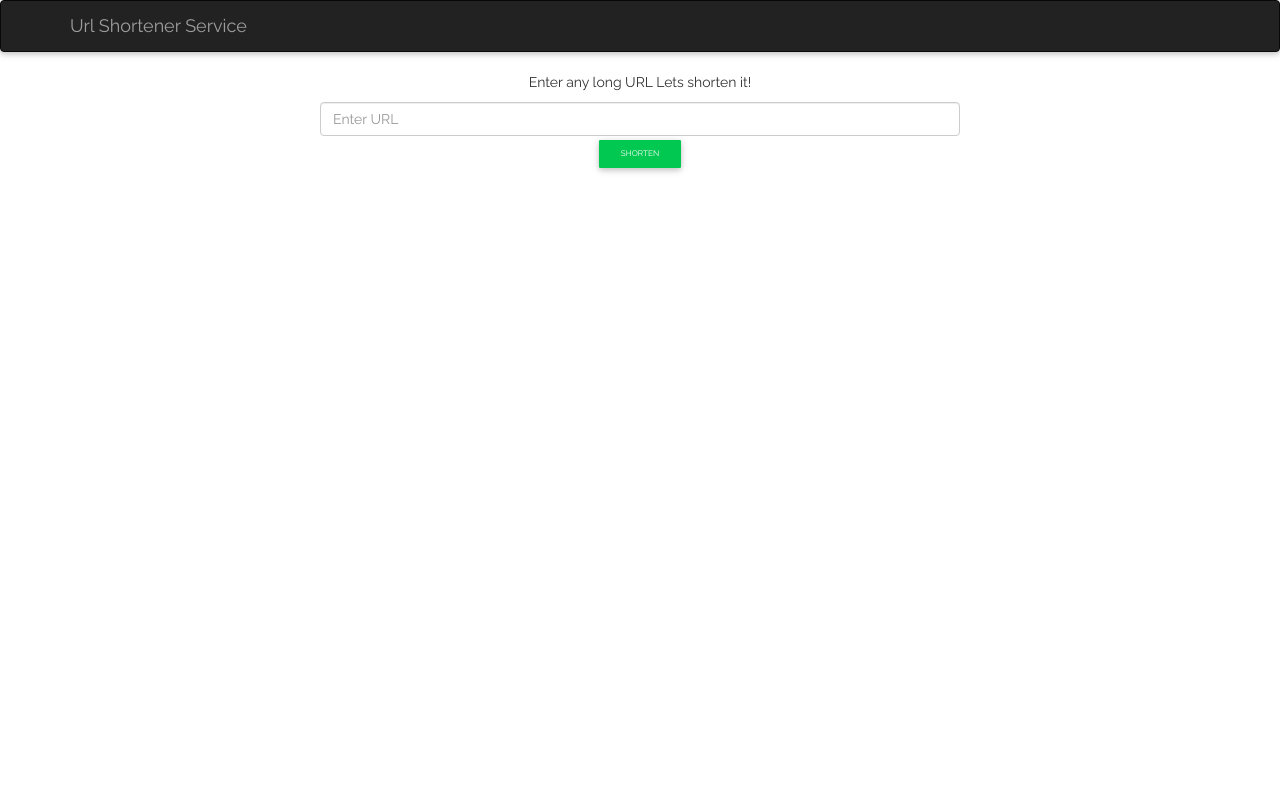
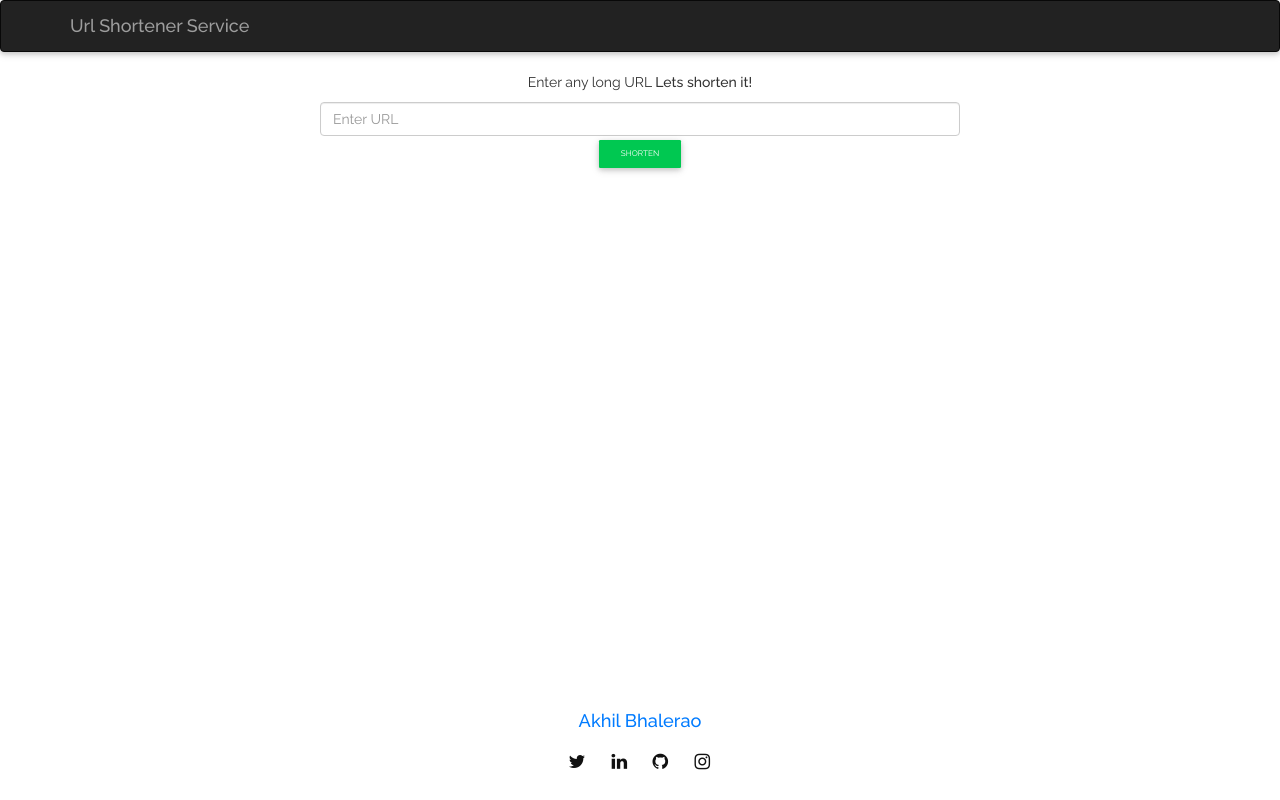
Before and after one commit to iamakkkhil/Url-Shortener, a Django app: page / in a window 1280 px wide. Run offline with Django 3.2, Linux system fonts and the light colour scheme; some libraries are stand-ins or nearby versions.

Commit message:
index.html updated

```diff
--- a/templates/index.html
+++ b/templates/index.html
@@ -11,6 +11,8 @@
     <link rel="stylesheet" href="https://bootswatch.com/darkly/bootstrap.min.css">
     <link rel="stylesheet" href="https://bootswatch.com/darkly/bootstrap.min.css">
     <link rel="stylesheet" href="https://cdnjs.cloudflare.com/ajax/libs/mdbootstrap/4.2.0/css/mdb.css">
+    <link rel="stylesheet" href="https://use.fontawesome.com/releases/v5.0.8/css/all.css">
+    <link rel="stylesheet" href="https://cdnjs.cloudflare.com/ajax/libs/font-awesome/4.7.0/css/font-awesome.min.css">
     <script src="https://code.jquery.com/jquery-3.1.1.js"></script>
     <script src="https://maxcdn.bootstrapcdn.com/bootstrap/3.3.7/js/bootstrap.min.js"></script>
     <script src="https://cdnjs.cloudflare.com/ajax/libs/bootbox.js/4.4.0/bootbox.min.js"></script>
@@ -20,10 +22,52 @@
         @import url(https://fonts.googleapis.com/css?family=Raleway:400,500);
 
         body {
+            min-height: 100vh;
             background: F44336;
+            display: flex;
+            flex-direction: column;
         }
         * {
             font-family: Raleway;
+        }
+        footer{
+            margin-top: auto;
+            padding-bottom: 20px;
+            font-size: 130%;
+        }
+        .footer-social {
+            margin: 0 auto;
+            text-align:center;
+            color: black;
+            padding: 5px;
+            width: 40%;
+        }
+        .footer-social a {
+            width: 25px;
+            height: 25px;
+            margin: 0 6px;
+            text-align: center;
+            display: inline-block;
+            color: #111;
+            border-radius: 50%;
+            transform: rotate(45deg);
+            line-height: 25px;
+
+            transition: all 500ms ease;
+        }
+        .footer-social a i {
+            -webkit-transform: rotate(-45deg);
+            -moz-transform: rotate(-45deg);
+            -o-transform: rotate(-45deg);
+            -ms-transform: rotate(-45deg);
+            transform: rotate(-45deg);
+        }
+        /* hover */
+        .footer-social a:hover{
+            color: #fff;
+        }
+        .footer-social a:hover{
+            background: #111;
         }
     </style>
     <title>URL Shortner</title>
@@ -33,12 +77,12 @@
     <nav class="navbar navbar-inverse">
         <div class="container">
             <div class="navbar-header">
-                <a class="navbar-brand" href="#">Url Shortener Service</a>
+                <a class="navbar-brand" href="/"><strong>Url Shortener Service</strong></a>
             </div>
         </div>
     </nav>
 
-    <p class="text-center">Enter any long URL Lets shorten it!</p>
+    <p class="text-center">Enter any long URL <strong>Lets shorten it!</strong></p>
 
     <form class="form-group" method="post" style="
                                 width: 50%;
@@ -54,4 +98,15 @@
 
     <script src="https://cdn.jsdelivr.net/npm/bootstrap@5.0.2/dist/js/bootstrap.bundle.min.js" integrity="sha384-MrcW6ZMFYlzcLA8Nl+NtUVF0sA7MsXsP1UyJoMp4YLEuNSfAP+JcXn/tWtIaxVXM" crossorigin="anonymous"></script>
   </body>
+
+
+    <footer class="text-center">
+        <p class="text-center"><a href="https://iamakkkhil.github.io/" target="_blank"><strong>Akhil Bhalerao</strong></a></p>
+        <div class="footer-social">
+            <a href="https://twitter.com/BhaleraoAkhil" title="Twitter" target="_blank"><i class="fa fa-twitter"></i></a>
+            <a href="https://www.linkedin.com/in/akhilbhalerao/" title="LinkedIn+" target="_blank"><i class="fa fa-linkedin"></i></a>
+            <a href="https://github.com/iamakkkhil" title="Github" target="_blank"><i class="fa fa-github"></i></a>
+            <a href="https://www.instagram.com/iamakkkhil/" title="Instagram" target="_blank"><i class="fa fa-instagram"></i></a>
+        </div>
+    </footer>
 </html>
```
Also changed, not shown: db.sqlite3.
